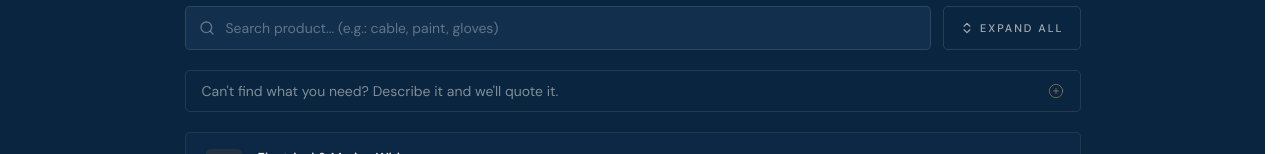
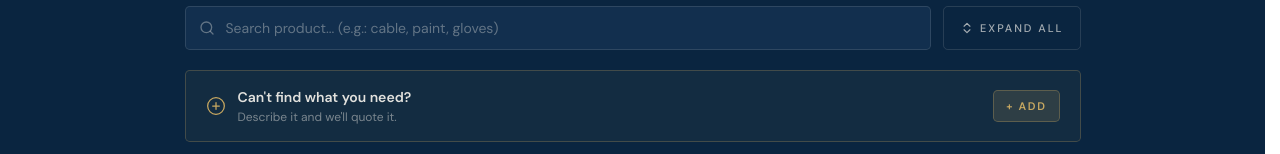
Before and after one commit to NikitoO809/djesusshipsupply, a Next.js app: page /en/procurement in a window 1280 px wide. Shown: the part 798-952 px from the top of the page. Built offline with nearby package versions, Linux system fonts and the light colour scheme; no server answers; a web font is replaced by a local one.

Commit message:
ux: hacer banner de producto custom más llamativo en suministros técnicos
Co-Authored-By: Claude Sonnet 4.6 <noreply@anthropic.com>

```diff
--- a/src/components/procurement/CategorySearch.tsx
+++ b/src/components/procurement/CategorySearch.tsx
@@ -105,14 +105,22 @@ export function CategorySearch() {
           <button
             type="button"
             onClick={openDrawer}
-            className="w-full flex items-center justify-between gap-3 px-4 py-2.5 rounded-sm border border-cream/10 hover:border-gold/30 hover:bg-cream/5 transition-colors group text-left"
+            className="w-full flex items-center justify-between gap-4 px-5 py-4 rounded-sm border border-gold/25 bg-gold/5 hover:border-gold/50 hover:bg-gold/10 transition-all group text-left"
           >
-            <span className="text-sm text-cream/50 group-hover:text-cream/70 transition-colors">
-              {locale === "en"
-                ? "Can't find what you need? Describe it and we'll quote it."
-                : "¿No encuentras lo que necesitas? Descríbelo y lo cotizamos."}
+            <div className="flex items-center gap-3">
+              <PlusCircle className="h-5 w-5 text-gold shrink-0" strokeWidth={1.5} />
+              <div>
+                <div className="text-sm font-semibold text-cream/90 group-hover:text-cream transition-colors">
+                  {locale === "en" ? "Can't find what you need?" : "¿No encuentras lo que necesitas?"}
+                </div>
+                <div className="text-xs text-cream/45 mt-0.5">
+                  {locale === "en" ? "Describe it and we'll quote it." : "Descríbelo y lo cotizamos."}
+                </div>
+              </div>
+            </div>
+            <span className="shrink-0 inline-flex items-center gap-1.5 h-8 px-3 rounded-sm bg-gold/15 border border-gold/30 text-gold text-[11px] uppercase tracking-[0.15em] font-semibold group-hover:bg-gold group-hover:text-navy transition-all whitespace-nowrap">
+              + {locale === "en" ? "Add" : "Agregar"}
             </span>
-            <PlusCircle className="h-4 w-4 text-gold/50 group-hover:text-gold shrink-0 transition-colors" strokeWidth={1.5} />
           </button>
 
           {filtered.length === 0 && normalized && (
```
